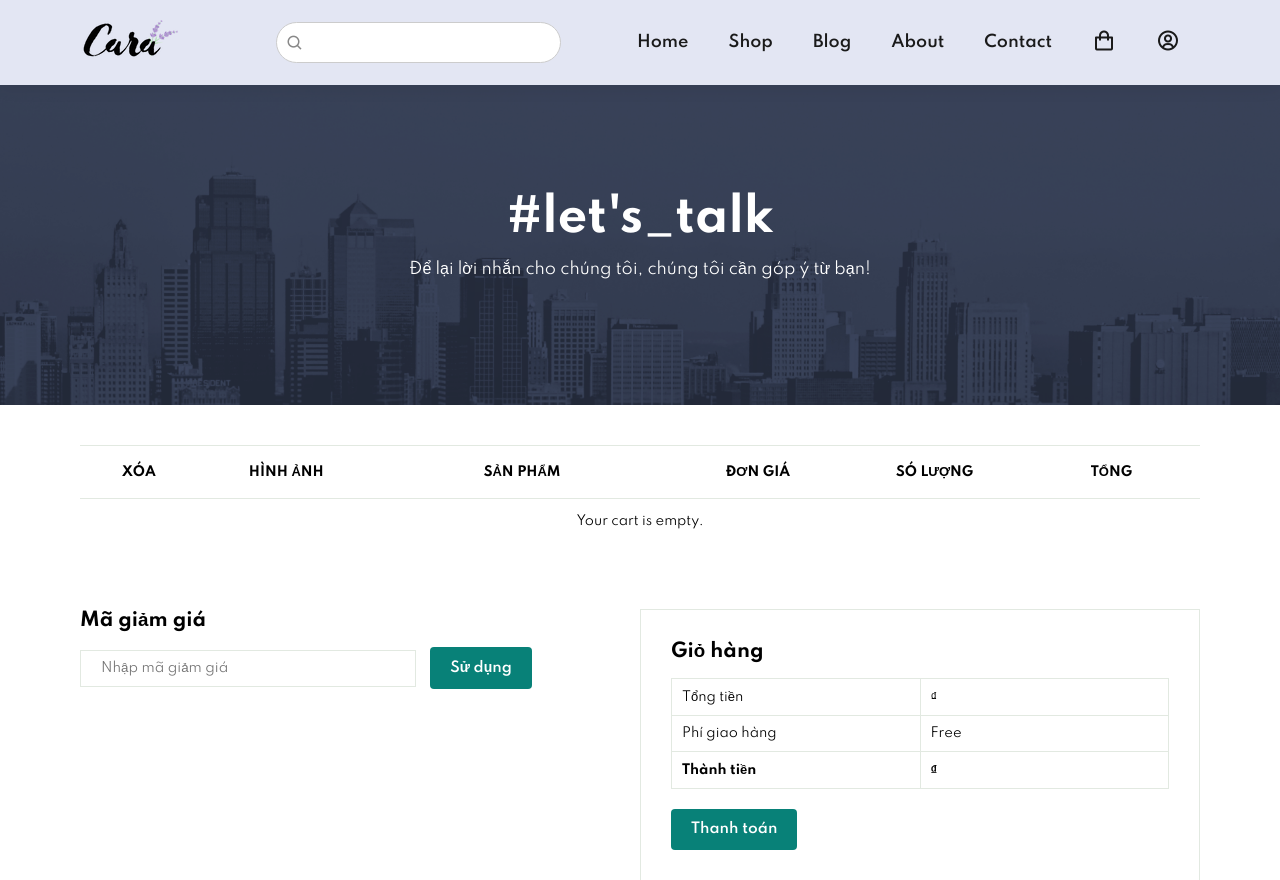
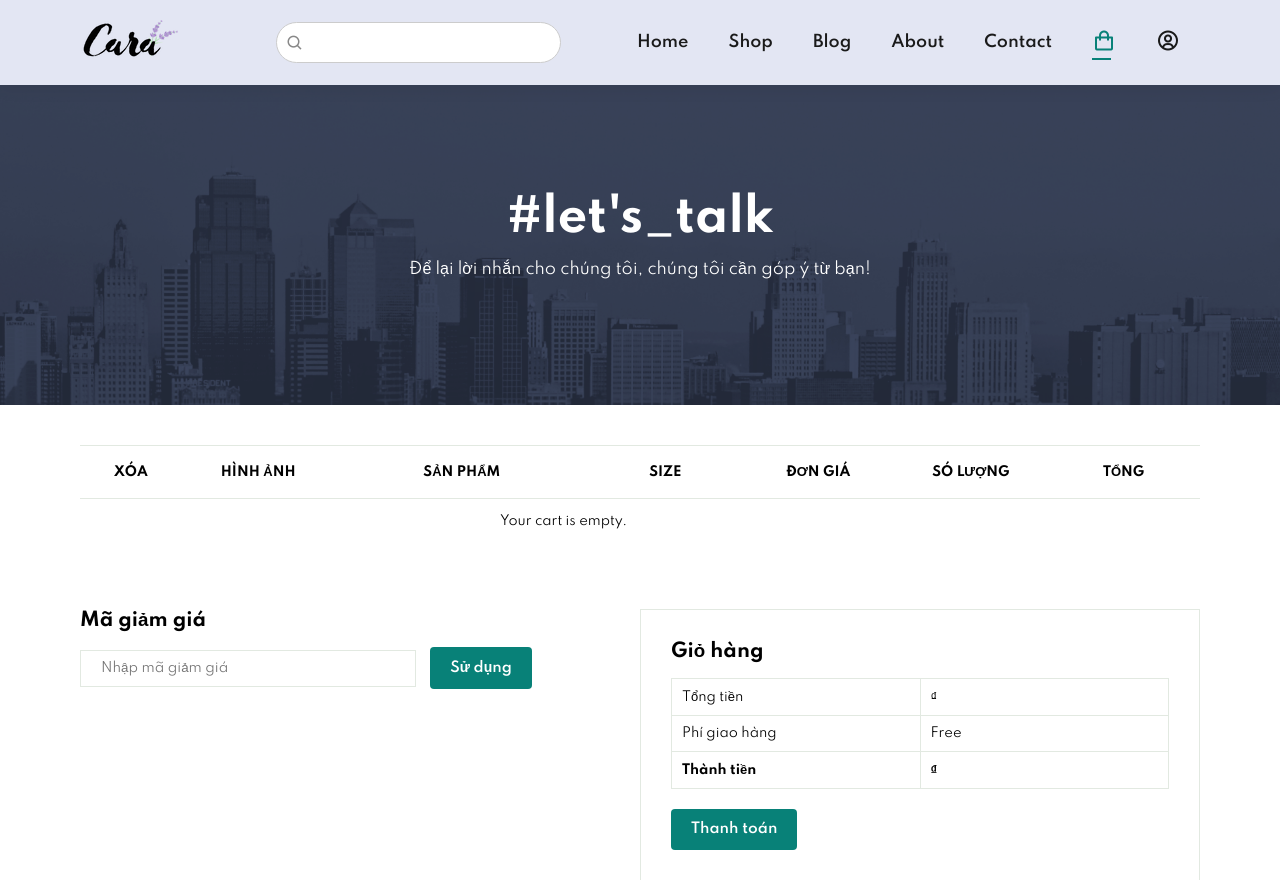
Before and after one commit to DaoCongVinh/Python_Web, a Django app: page /cart/ in a window 1280 px wide. Shown: the top 880 px of the page. Run offline with Django 5.2, Linux system fonts and the light colour scheme; data comes from the database, SQL or seed files in the repository; both versions use the stored data as it was after the commit.

Commit message:
Thêm mô tả sản phẩm và size sản phẩm vào giỏ hàng

```diff
--- a/shop/models.py
+++ b/shop/models.py
@@ -17,6 +17,7 @@
         choices=StatusChoices.choices,
         default=StatusChoices.NORMAL,  # Default status
     )
+    description = models.TextField(blank=True, null=True)
 
     def __str__(self):
         return self.name
@@ -42,7 +43,11 @@
     """Từng sản phẩm trong giỏ hàng"""
     cart = models.ForeignKey(Cart, related_name='items', on_delete=models.CASCADE)
     product = models.ForeignKey('Product', on_delete=models.CASCADE)
+    size = models.CharField(max_length=50, blank=True, null=True)
     quantity = models.PositiveIntegerField(default=1)
+
+    class Meta:
+        unique_together = ('cart', 'product', 'size')
 
     def __str__(self):
         return f"{self.quantity} x {self.product.name}"
--- a/shop/static/css/product.css
+++ b/shop/static/css/product.css
@@ -121,6 +121,10 @@
     color: #fff;
 }
 
+#prodetails .single-pro-details > p {
+    line-height: 24px;
+}
+
 .pro-container {
     display: flex;
     justify-content: space-between;
--- a/shop/static/css/style.css
+++ b/shop/static/css/style.css
@@ -945,12 +945,13 @@
 
 #cart table td:nth-child(4),
 #cart table td:nth-child(5),
-#cart table td:nth-child(6) {
+#cart table td:nth-child(6),
+#cart table td:nth-child(7) {
   width: 150px;
   text-align: center;
 }
 
-#cart table td:nth-child(5) input {
+#cart table td:nth-child(6) input {
   width: 70px;
   padding: 10px 5px 10px 15px;
 }
--- a/shop/static/js/script.js
+++ b/shop/static/js/script.js
@@ -1,6 +1,8 @@
 const bar = document.getElementById('bar');
-// const close = document.getElementById('close');
 const nav = document.getElementById('navbar');
+const navLinks = nav.querySelectorAll('#header #navbar a');
+const currentPath = window.location.pathname;
+
 
 if(bar) {
   bar.addEventListener('click', () => {
@@ -8,8 +10,10 @@
   })
 };
 
-// if(close) {
-//   close.addEventListener('click', () => {
-//     nav.classList.remove('active');
-//   })
-// };
+navLinks.forEach(link => {
+  if (link.getAttribute('href') === currentPath) {
+      link.classList.add('active'); // Add active class to the matching link
+  } else {
+      link.classList.remove('active'); // Remove active class from others
+  }
+});
--- a/shop/static/js/shop.js
+++ b/shop/static/js/shop.js
@@ -1,11 +1,19 @@
  // Function to add a product to the cart
  function addToCart(productId) {
+    const sizeElement = document.querySelector("select");
+    let selectedSize = sizeElement ? sizeElement.value : null;
+
+    if (!selectedSize || selectedSize === "Select Size") {
+        selectedSize = "M"; // Default size
+    }
+
     // Define the URL for adding a product to the cart
     const url = "/cart/add/";
 
     // Prepare the data payload
     const data = {
-        product_id: productId
+        product_id: productId,
+        size: selectedSize
     };
 
     // Make an AJAX POST request
@@ -26,7 +34,7 @@
     })
     .then(data => {
         // Notify the user of success
-        alert(`Product ${data.product_name} has been added to the cart!`);
+        alert(`Product ${data.product_name} (Size: ${data.size}) has been added to the cart!`);
     })
     .catch(error => {
         console.error(error);
--- a/shop/templates/shop/cart.html
+++ b/shop/templates/shop/cart.html
@@ -14,6 +14,7 @@
                 <td>Xóa</td>
                 <td>Hình ảnh</td>
                 <td>Sản phẩm</td>
+                <td>Size</td>
                 <td>Đơn Giá</td>
                 <td>Só lượng</td>
                 <td>Tổng</td>
@@ -28,6 +29,7 @@
                     </td>
                     <td><img src="{{ item.product.image_url }}" alt="{{ item.product.name }}"></td>
                     <td>{{ item.product.name }}</td>
+                    <td>{{ item.size }}</td>
                     <td class="price-cell" data-price="{{ item.product.price }}">₫{{ item.product.price }}</td>
                     <td>
                         <input type="number" class="quantity-input" data-item-id="{{ item.id }}" value={{ item.quantity }} min=1>
--- a/shop/templates/shop/header.html
+++ b/shop/templates/shop/header.html
@@ -28,7 +28,7 @@
             </div>
             <div>
                 <ul id="navbar">
-                    <li><a href="{% url 'home' %}">Home</a></li>
+                    <li><a class="active" href="{% url 'home' %}">Home</a></li>
                     <li><a href="{% url 'shop' %}">Shop</a></li>
                     <li><a href="{% url 'blog' %}">Blog</a></li>
                     <li><a href="{% url 'about' %}">About</a></li>
--- a/shop/templates/shop/product_detail.html
+++ b/shop/templates/shop/product_detail.html
@@ -11,6 +11,7 @@
         <h6>{{ product.brand }}</h6>
         <h4>{{ product.name }}</h4>
         <h2>${{ product.price }}</h2>
+        <p>{{ product.description|linebreaksbr }}</p>
         <select>
             <option>Select Size</option>
             <option>XL</option>
--- a/shop/views.py
+++ b/shop/views.py
@@ -111,23 +111,39 @@
     if request.method == "POST":
         data = json.loads(request.body)
         product_id = data.get("product_id")
+        size = data.get("size")
+
+        if not size:
+            return JsonResponse({"success": False, "error": "Size is required"}, status=400)
 
         try:
-            product = Product.objects.get(id=product_id)
+            # Get the product
+            product = get_object_or_404(Product, id=product_id)
+
+            # Ensure the session exists
             session_key = request.session.session_key
             if not session_key:
                 request.session.create()
                 session_key = request.session.session_key
 
+            # Get or create the cart for the session
             cart, _ = Cart.objects.get_or_create(session=session_key)
-            cart_item, created = CartItem.objects.get_or_create(cart=cart, product=product)
+
+            # Check if a CartItem with the same product and size exists
+            cart_item, created = CartItem.objects.get_or_create(
+                cart=cart, product=product, size=size, defaults={"quantity": 1}
+            )
+
             if not created:
+                # If the item exists, increment the quantity
                 cart_item.quantity += 1
                 cart_item.save()
 
+            # Return a success response
             return JsonResponse({
                 "success": True,
                 "product_name": product.name,
+                "size": size,
                 "quantity": cart_item.quantity,
                 "cart_total": cart.get_cart_total(),
                 "cart_items_count": cart.get_cart_items_count()
```
Also changed, not shown: db.sqlite3, shop/migrations/0007_product_description.py (added), shop/migrations/0008_cartitem_size.py (added), shop/migrations/0009_alter_cartitem_unique_together.py (added).
